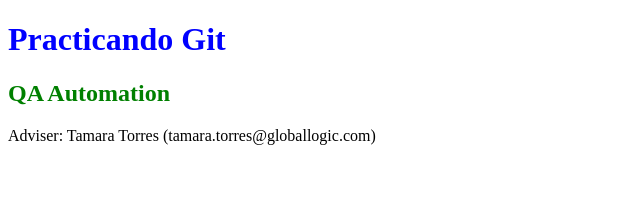
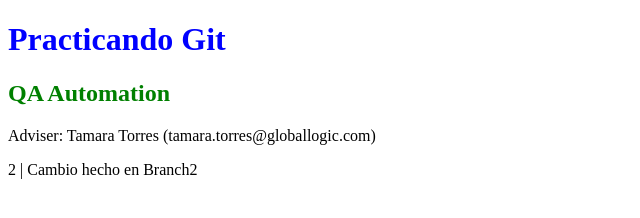
Before and after one commit to tsuriani/QA, a plain HTML site: page index.html in a window 1280 px wide. Shown: the whole page, without its empty margins (0-640 px from the left). Drawn offline with Linux system fonts and the light colour scheme.

Commit message:
A=add m=message

```diff
--- a/index.html
+++ b/index.html
@@ -14,5 +14,6 @@
     <h1>Practicando Git</h1>
     <h2>QA Automation</h2>
     <p>Adviser: Tamara Torres (tamara.torres@globallogic.com)</p>
+    <p>2 | Cambio hecho en Branch2</p>
 </body>
 </html>
```
